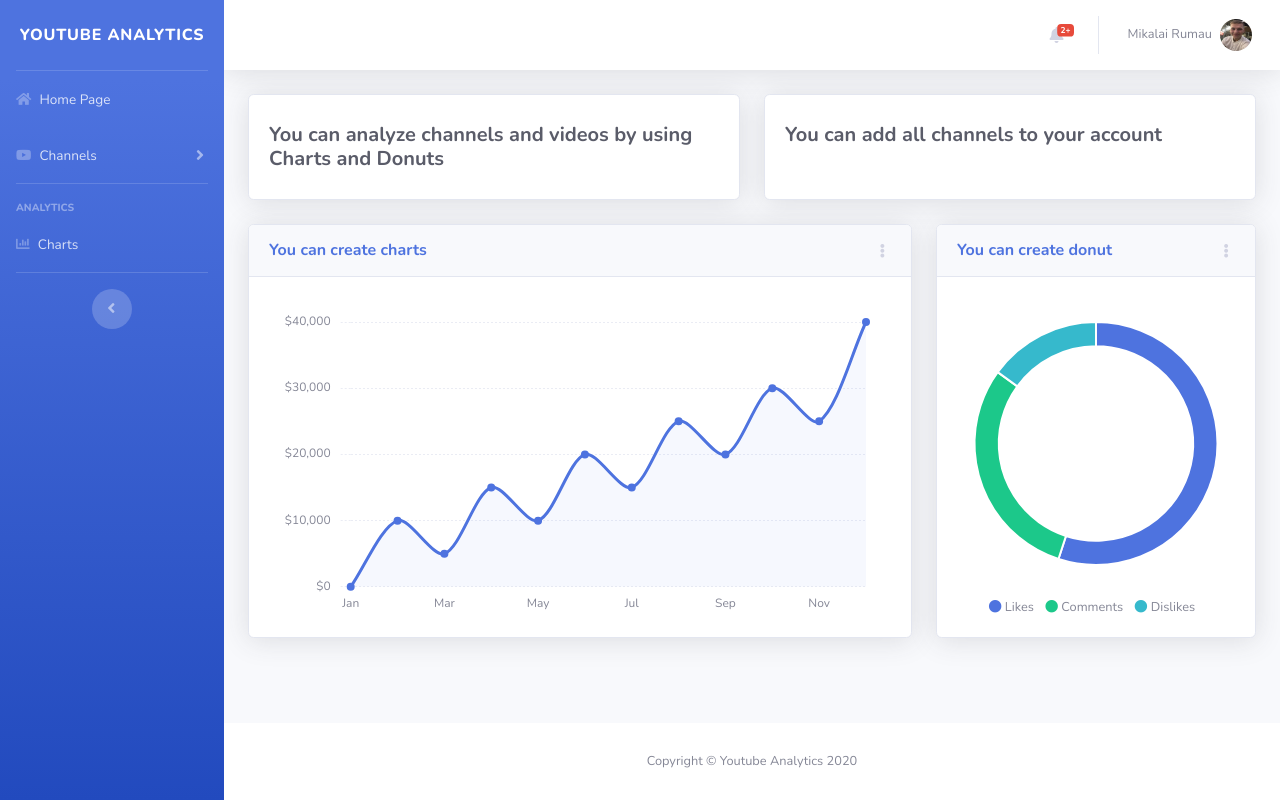
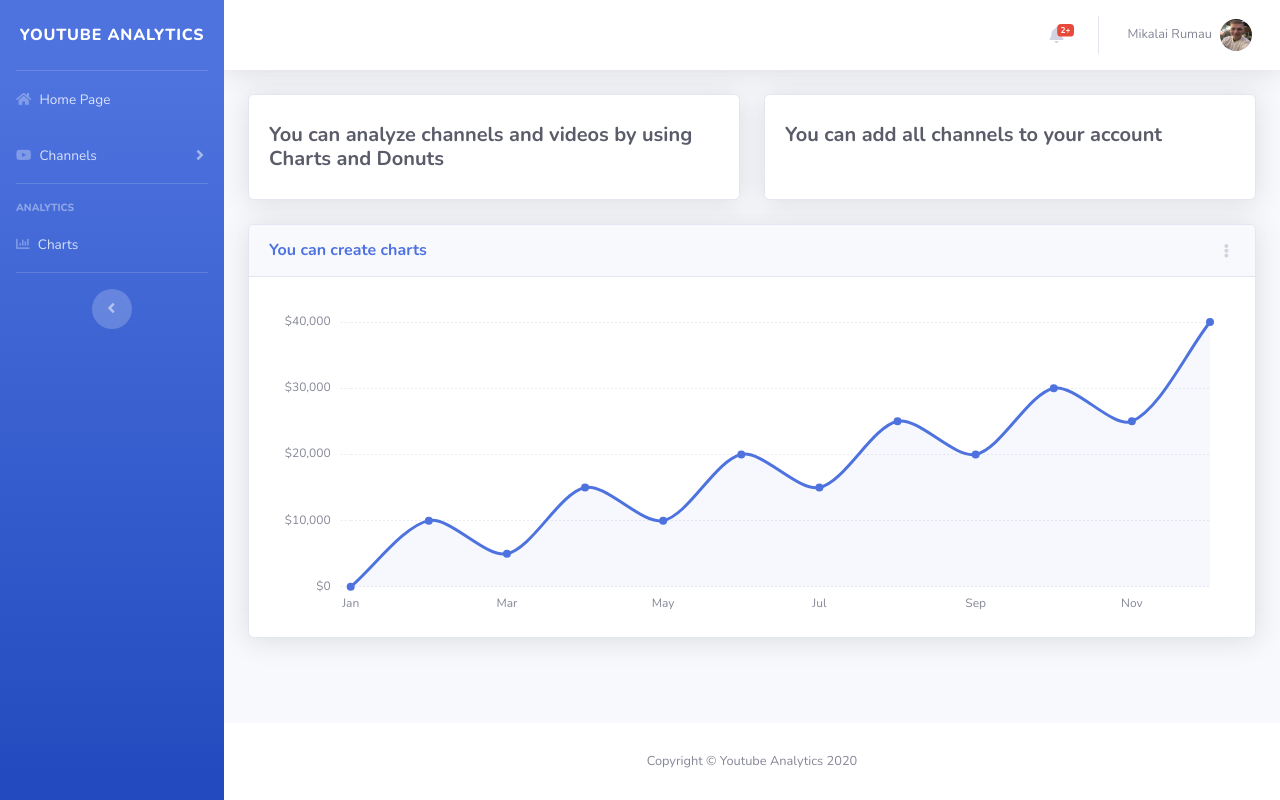
Before and after one commit to kalasikk/youtube-analytics, a Django app: template webapp/mainApp/templates/mainApp/homePage.html in a window 1280 px wide. Run offline with Django 3.2, Linux system fonts and the light colour scheme; the template is opened without the code that fills it, so the values that code supplies are empty; some libraries are stand-ins or nearby versions.

Commit message:
fixed bug

```diff
--- a/webapp/mainApp/templates/mainApp/homePage.html
+++ b/webapp/mainApp/templates/mainApp/homePage.html
@@ -34,7 +34,7 @@
     <div class="row">
 
       <!-- Area Chart -->
-      <div class="col-xl-8 col-lg-7">
+      <div class="col-xl-12 col-lg-7">
         <div class="card shadow mb-4">
           <!-- Card Header - Dropdown -->
           <div class="card-header py-3 d-flex flex-row align-items-center justify-content-between">
@@ -61,44 +61,7 @@
         </div>
       </div>
 
-      <!-- Pie Chart -->
-      <div class="col-xl-4 col-lg-5">
-        <div class="card shadow mb-4">
-          <!-- Card Header - Dropdown -->
-          <div class="card-header py-3 d-flex flex-row align-items-center justify-content-between">
-            <h6 class="m-0 font-weight-bold text-primary">You can create donut</h6>
-            <div class="dropdown no-arrow">
-              <a class="dropdown-toggle" href="#" role="button" id="dropdownMenuLink" data-toggle="dropdown" aria-haspopup="true" aria-expanded="false">
-                <i class="fas fa-ellipsis-v fa-sm fa-fw text-gray-400"></i>
-              </a>
-              <div class="dropdown-menu dropdown-menu-right shadow animated--fade-in" aria-labelledby="dropdownMenuLink">
-                <div class="dropdown-header">Dropdown Header:</div>
-                <a class="dropdown-item" href="#">Action</a>
-                <a class="dropdown-item" href="#">Another action</a>
-                <div class="dropdown-divider"></div>
-                <a class="dropdown-item" href="#">Something else here</a>
-              </div>
-            </div>
-          </div>
-          <!-- Card Body -->
-          <div class="card-body">
-            <div class="chart-pie pt-4 pb-2">
-              <canvas id="myPieChart"></canvas>
-            </div>
-            <div class="mt-4 text-center small">
-              <span class="mr-2">
-                <i class="fas fa-circle text-primary"></i> Likes
-              </span>
-              <span class="mr-2">
-                <i class="fas fa-circle text-success"></i> Comments
-              </span>
-              <span class="mr-2">
-                <i class="fas fa-circle text-info"></i> Dislikes
-              </span>
-            </div>
-          </div>
-        </div>
-      </div>
+
     </div>
 
 
--- a/webapp/youtube/templates/youtube/channels.html
+++ b/webapp/youtube/templates/youtube/channels.html
@@ -6,7 +6,7 @@
   <div class="container">
 
     <!-- Page Heading -->
-    <h1 class="my-4">Каналы
+    <h1 class="my-4">Channels
     </h1>
 
     {% for channel in channels %}
--- a/webapp/youtube/templates/youtube/channelsAnalytics.html
+++ b/webapp/youtube/templates/youtube/channelsAnalytics.html
@@ -5,7 +5,7 @@
   <!-- Page Content -->
   <div class="container">
     <!-- Page Heading -->
-    <h1 class="my-4">Аналитика Каналов
+    <h1 class="my-4">Channel Analytics
     </h1>
 
     {% for channel in channels %}
```
Also changed, not shown: webapp/youtube/templates/youtube/analyticsDetailsAll.html (+7 -17 lines).
